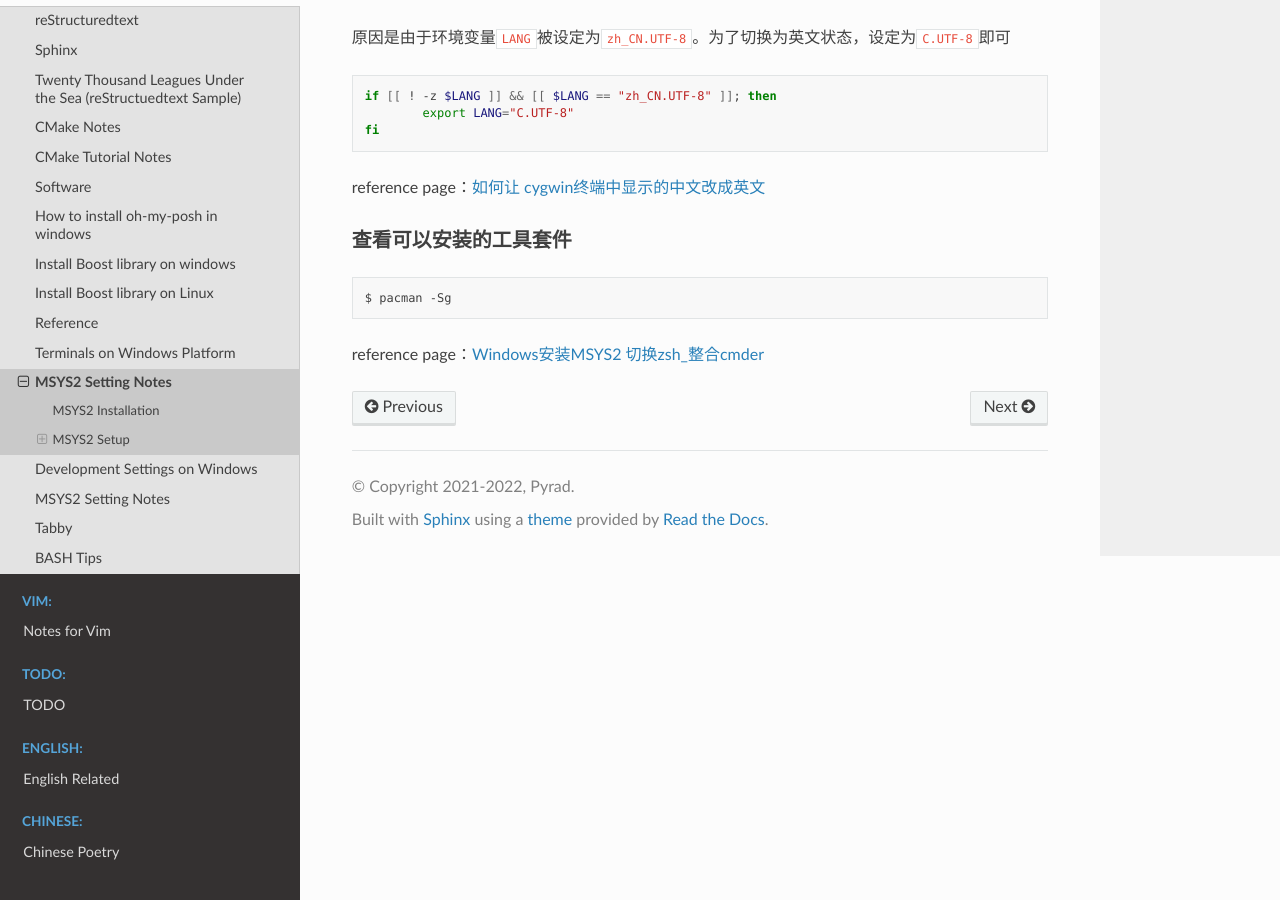
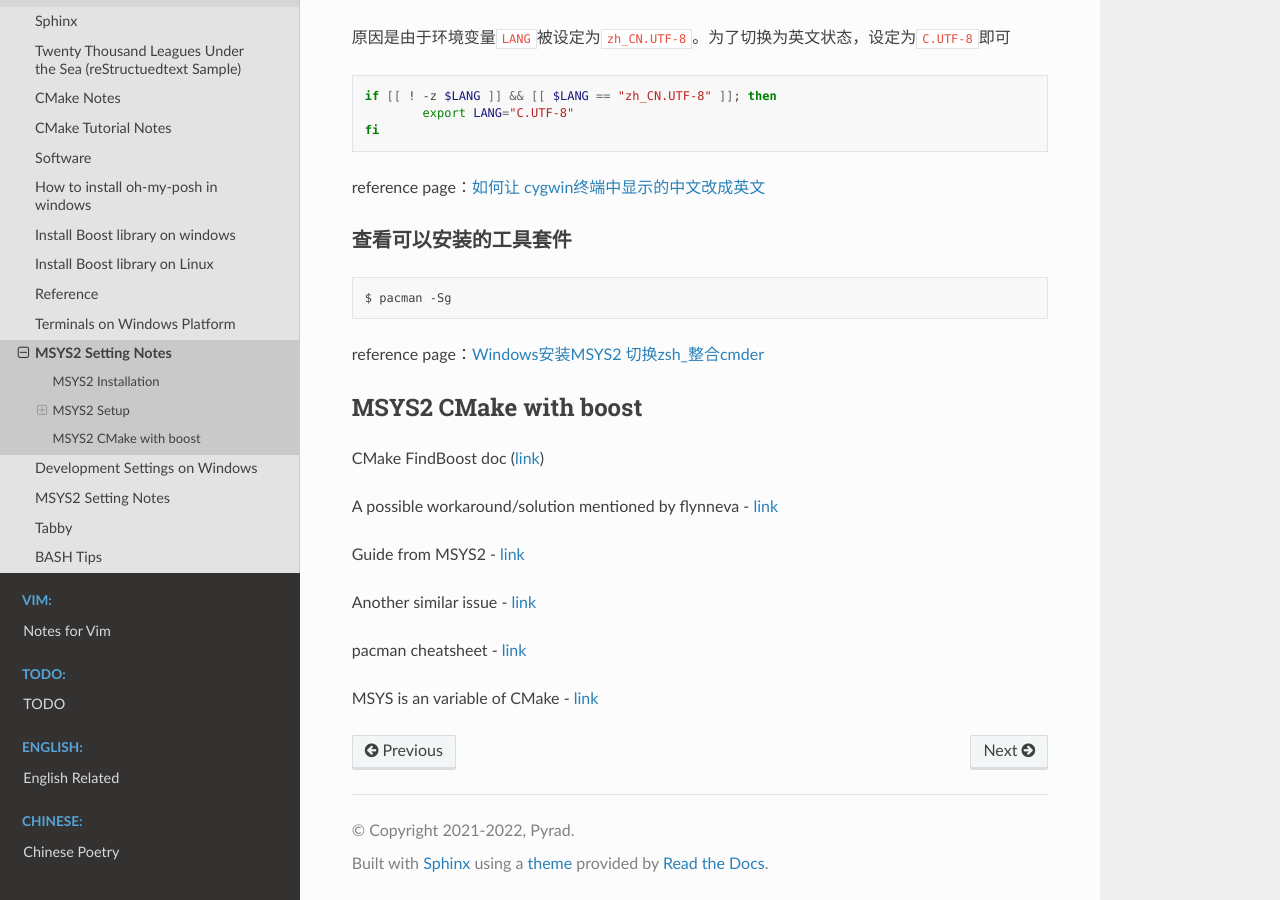
Before and after one commit to Pyrad/pyradnotes, a Sphinx documentation site: the page built from source/Notes/Msys2.md, in a window 1280 px wide and 900 px high, scrolled down 788 px. Built offline with Sphinx 7.4.7 and the Read the Docs theme 2.0.0, drawn with Linux system fonts in a browser that asks for light colours.

Commit message:
Some tips on CMake with BOOST errors
Similar issues encountered by others, but I can't still find out
the root cause and can't fix it

````diff
--- a/source/Notes/Msys2.md
+++ b/source/Notes/Msys2.md
@@ -63,3 +63,25 @@ $ pacman -Sg
 ```
 
 reference page：[Windows安装MSYS2 切换zsh_整合cmder](https://www.bbsmax.com/A/D854PQ225E/)
+
+
+
+
+
+
+
+## MSYS2 CMake with boost
+
+
+
+CMake FindBoost doc ([link](https://cmake.org/cmake/help/v3.9/module/FindBoost.html))
+
+A possible workaround/solution mentioned by flynneva - [link](https://github.com/ros-perception/vision_opencv/issues/349)
+
+Guide from MSYS2 - [link](https://www.msys2.org/docs/cmake/)
+
+Another similar issue - [link](https://github.com/giotto-ai/giotto-tda/issues/115)
+
+pacman cheatsheet - [link](https://devhints.io/pacman)
+
+MSYS is an variable of CMake - [link](https://cmake.org/cmake/help/latest/manual/cmake-variables.7.html)
````
